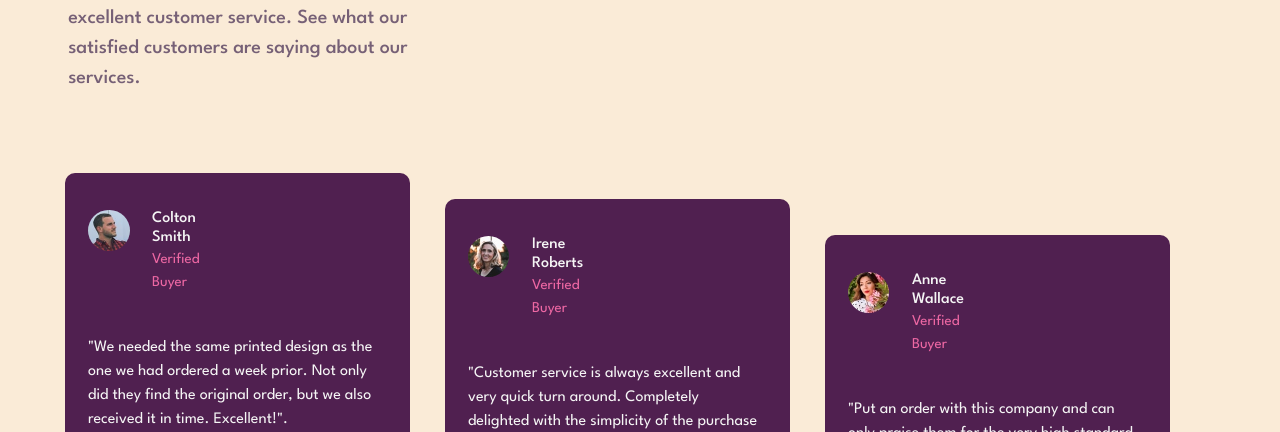
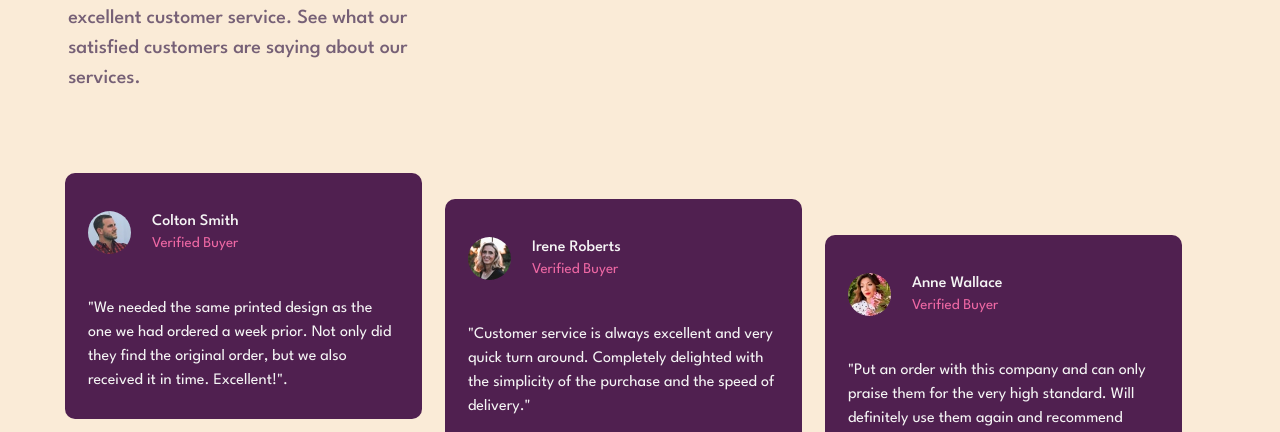
Before and after one commit to andr-ch/project-12-test2, a plain HTML site: page index.html in a window 1280 px wide. Shown: the part 368-800 px from the top of the page. Drawn offline with nearby package versions, Linux system fonts and the light colour scheme.

Commit message:
Update styles.css

```diff
--- a/styles.css
+++ b/styles.css
@@ -273,27 +273,31 @@ footer.attribution {
     }
 }
 
-@media only screen and (max-width: 1440px) {
+@media only screen and (max-width: 1441px) {
     .container-fluid {
-        margin-left: 5%;
+        margin-left: 5% !important;
     }
 
     .row {
-        margin-left: -14px;
+        margin-left: -14px !important;
     }
 
     .star-rating {
-        margin-left: 4%;
-        margin-top: 3%;
+        margin-left: 4% !important;
+        margin-top: 3% !important;
     }
 
     .star-rating-item {
-        max-width: 100%;
+        max-width: 100% !important;
     }
 
     .feedback-item {
-        max-width: 30%;
-        margin-right: 3%;
+        max-width: 31% !important;
+        margin-right: 2% !important;
+    }
+
+    .profile-details {
+        max-width: 29%;
     }
 
 }
```
